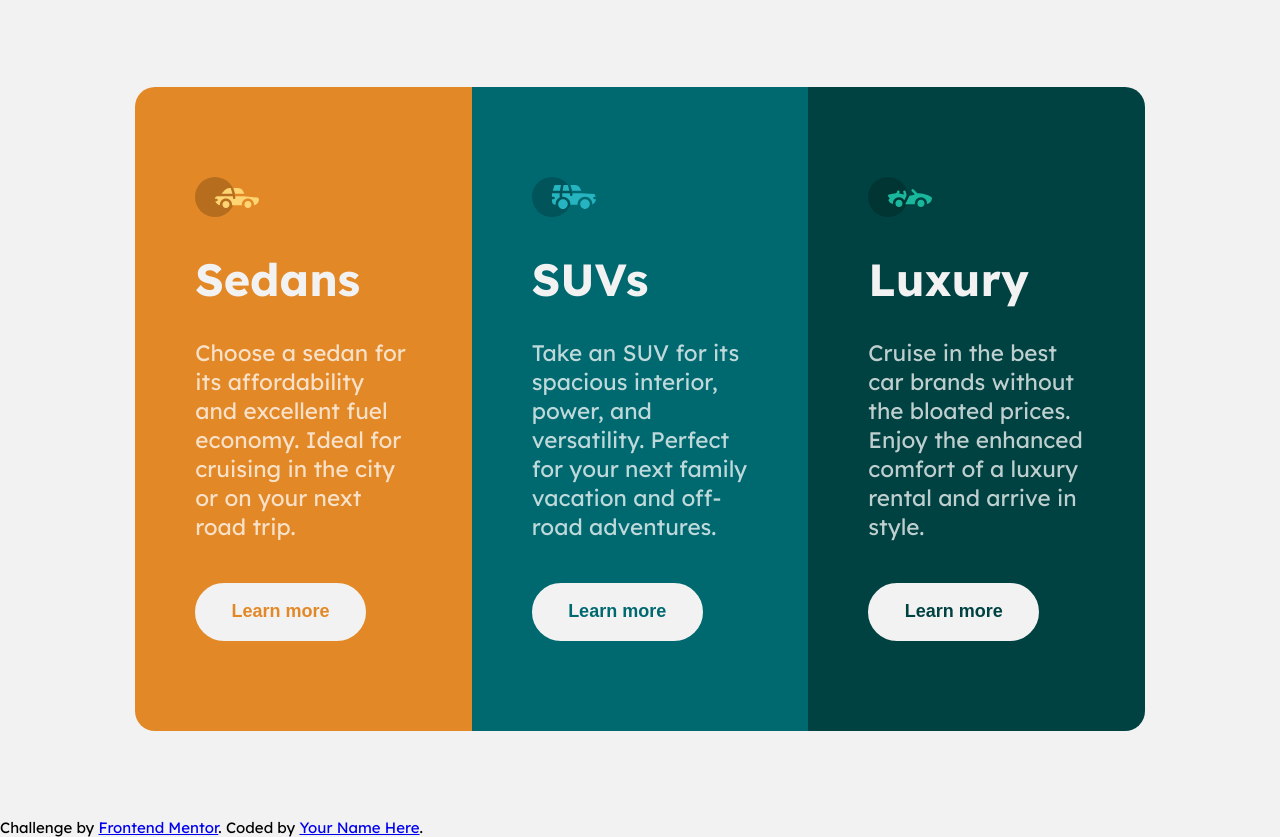
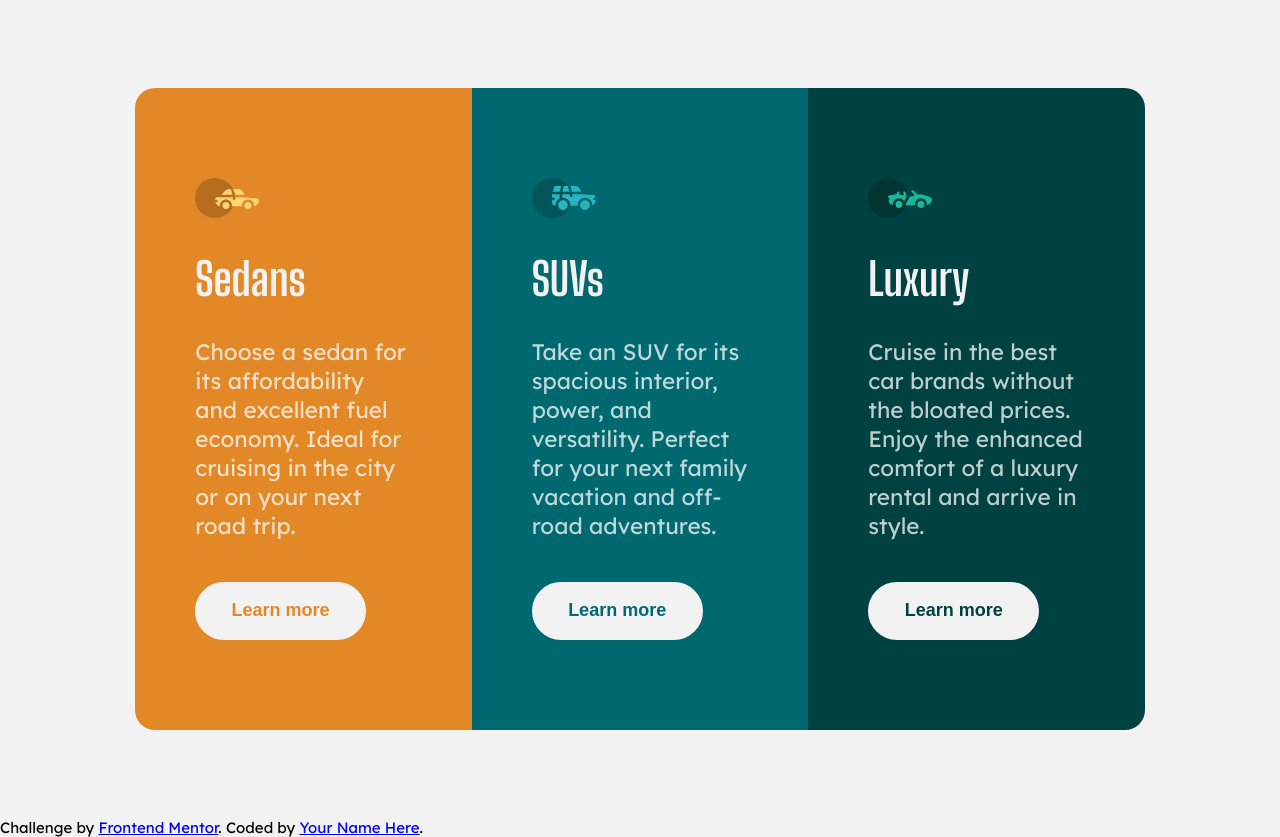
Before and after one commit to ilvdrskn/project7, a plain HTML site: page index.html in a window 1280 px wide. Drawn offline with Linux system fonts and the light colour scheme.

Commit message:
chanched font family

```diff
--- a/style.css
+++ b/style.css
@@ -52,6 +52,7 @@ body{
 .heading {
     color: var(--bg_heading_button);
     font-size: 3em;
+    font-family: BigShoulderDisplay;
 }
 
 .sedans{
```
